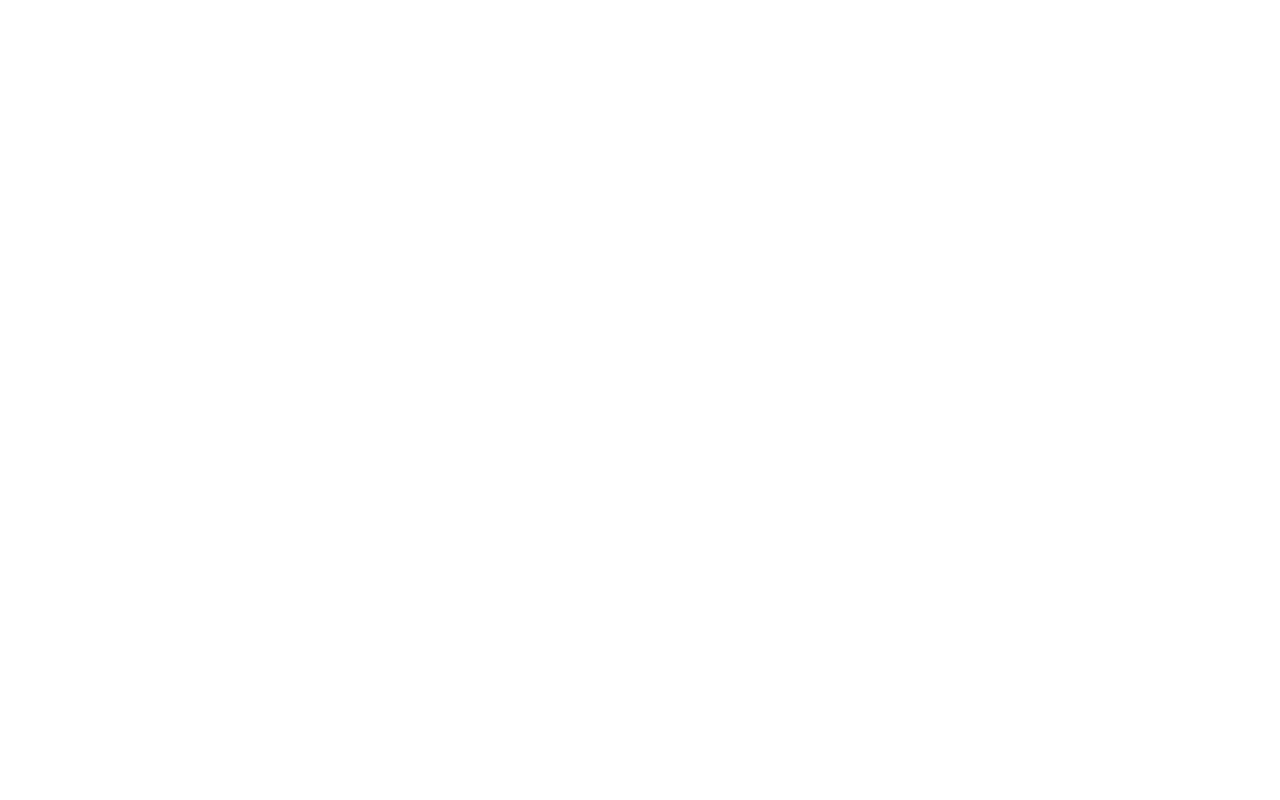
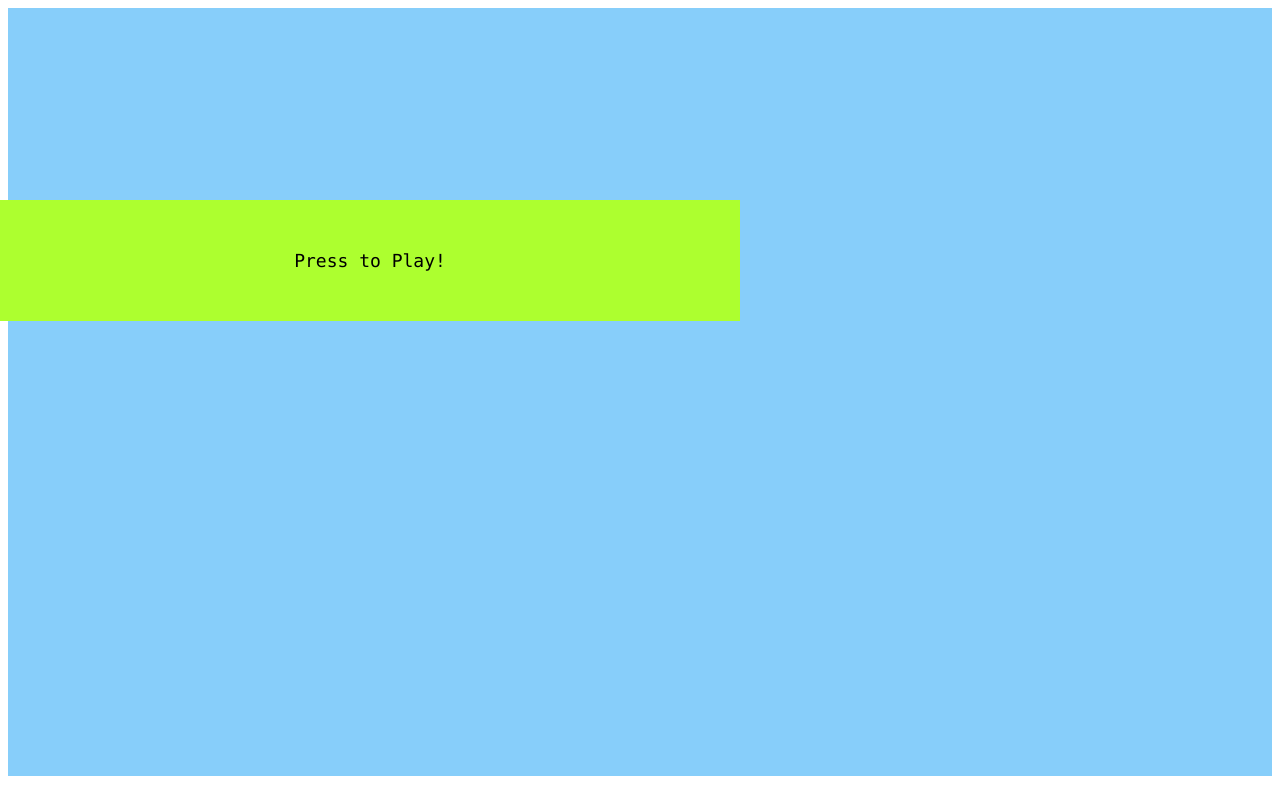
Before and after one commit to enyo72/softUni-wizard, a plain HTML site: page src/index.html in a window 1280 px wide. Drawn offline with Linux system fonts and the light colour scheme.

Commit message:
Add game start screen

```diff
--- a/src/index.html
+++ b/src/index.html
@@ -8,6 +8,7 @@
 <body>
     <div class="game-section"></div>
     <div class="score"></div>
+    <div class="game-start">Press to Play!</div>
     <div class="game-area"></div>
     <div class="game-over"></div>
 
--- a/src/style.css
+++ b/src/style.css
@@ -0,0 +1,24 @@
+body {
+   font-size: 18px;
+   font-family: consolas;
+}
+
+.game-area {
+    position: relative;
+    background-color:lightskyblue;
+    width:100%;
+    height: 96vh;
+    margin: 0;
+}
+
+.game-start {
+position: absolute;
+width: 50%;
+background-color: greenyellow;
+top: 200px;
+left: 0px;
+z-index: 1;
+text-align: center;
+padding: 50px;
+
+}
```
